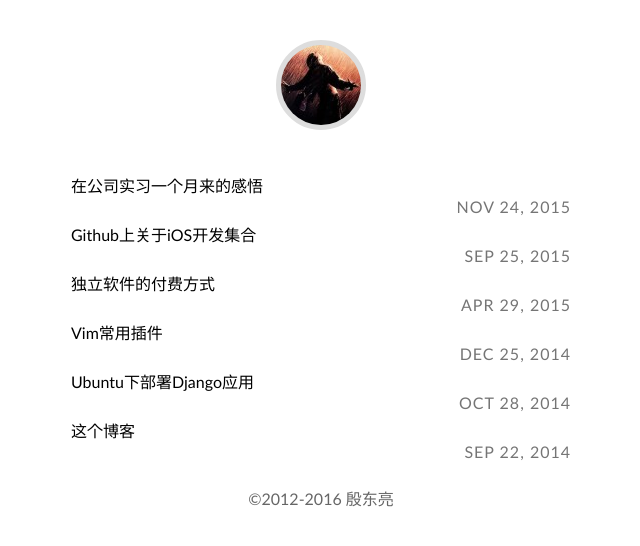
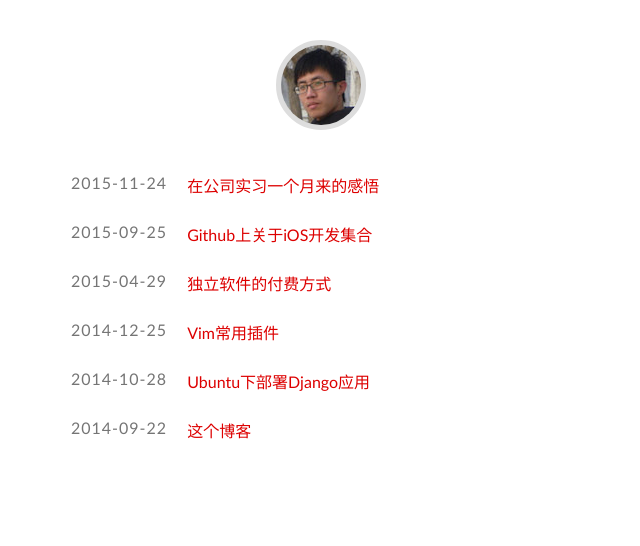
Before and after one commit to dlpu/dlpu.github.io, a Jekyll site: the page built from index.html, in a window 1280 px wide. Shown: the top 546 px of the page, without its empty margins (319-959 px from the left). Built offline with Jekyll 4.4.1, drawn with Linux system fonts in a browser that asks for light colours.

Commit message:
fix color

```diff
--- a/_layouts/default.html
+++ b/_layouts/default.html
@@ -17,11 +17,6 @@
 		{{ content | replace: '&#8617;', '&#8617;&#xfe0e;' }}
 	</main>
 
-	<div style="color: #666;text-align: center;">
-        <br>
-        &copy;2012-2016 殷东亮
-    </div>
-
 </body>
 
 </html>
--- a/_layouts/post.html
+++ b/_layouts/post.html
@@ -41,3 +41,8 @@
 <!-- 多说公共JS代码 end -->
 
 </article>
+
+<div style="color: #666;text-align: center;">
+    <br>
+    &copy;2012-2016 殷东亮
+</div>
--- a/_sass/main.scss
+++ b/_sass/main.scss
@@ -123,7 +123,7 @@
   -webkit-animation-name: bounce;
   a {
     background: #ddd url("gravatar_wrapper.png");
-    color: #dd0000;
+    color: #f14e32;
     text-decoration: none;
     font-weight: 700;
     height: 100px;
@@ -137,7 +137,7 @@
     box-sizing: border-box;
     &:hover,
     &:focus {
-      background: #dd0000;
+      background: #f14e32;
     }
     &:hover + .logo-prompt,
     &:focus + .logo-prompt {
@@ -328,12 +328,12 @@
       a {
         text-decoration: none;
         border: 0;
-        color: #000;
+        color: #dd0000;
         box-sizing: border-box;
       }
       .post-date {
-        float: right;
-        margin: 0 0 0 20px;
+        float: left;
+        margin: 0 20px 0 0;
       }
       span {
         display: inline-block;
--- a/about.html
+++ b/about.html
@@ -25,6 +25,3 @@
     2013.3–2015.12/校智能信息系统研究室/研究室成员<br>
     2012.9进入大学<br>
 </div>
-<div style="text-align: center">
-    <img src="/image/me.jpg" height="500">
-</div>
--- a/index.html
+++ b/index.html
@@ -8,11 +8,11 @@
 		{% for post in site.posts %}
 
 		<li>
+			<div class="post-date">
+				<span>{{ post.date | date: "%Y-%m-%d" }}</span>
+			</div>
 			<div class="title">
 				<a href="{{ post.url | prepend: site.baseurl }}">{{ post.title }}</a>
-			</div>
-			<div class="post-date">
-				<span>{{ post.date | date: "%b %d, %Y" }}</span>
 			</div>
 		</li>
 
```
Also changed, not shown: image/head.jpeg, image/me.jpg (deleted).
